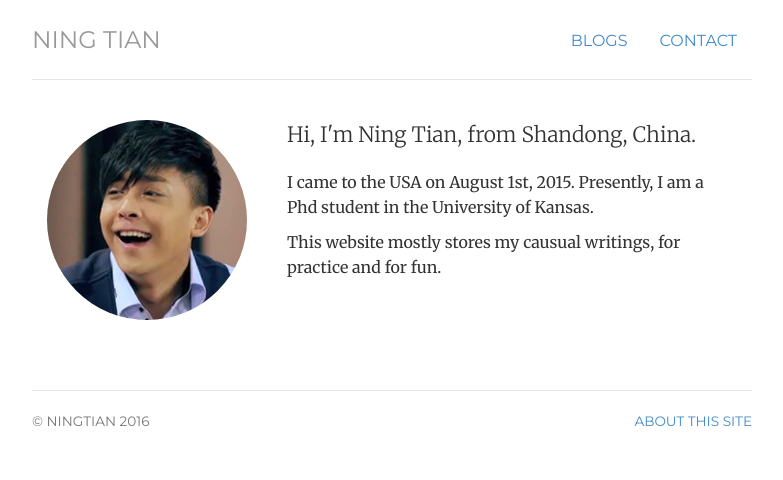
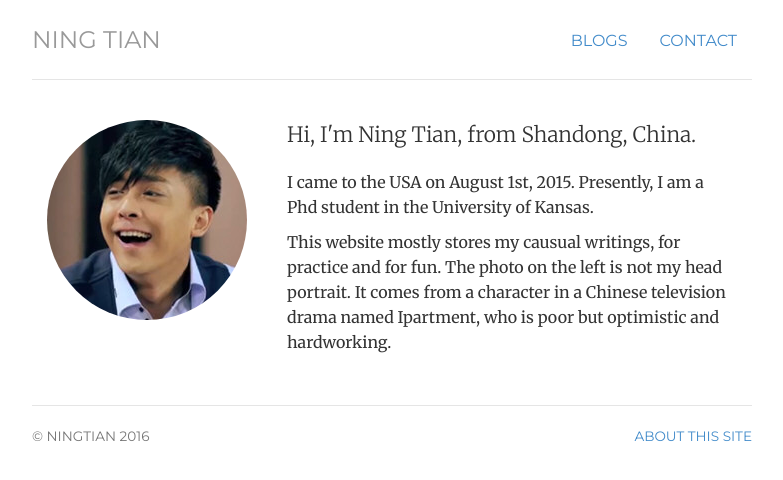
Before and after one commit to ningtian/ningtian.github.io, a Jekyll site: the page built from index.html, in a window 1280 px wide. Shown: the top 480 px of the page, without its empty margins (248-1031 px from the left). Built offline with Jekyll 4.4.1, drawn with Linux system fonts in a browser that asks for light colours.

Commit message:
Update index.html

```diff
--- a/index.html
+++ b/index.html
@@ -22,7 +22,8 @@ description: Ning Tian is a phd student living and working in Lawrence.
 	<p> I came to the USA on August 1st, 2015. Presently, I am a Phd student in the University of Kansas.
 
 
-        <p>This website mostly stores my causual writings, for practice and for fun. </p>
+        <p>This website mostly stores my causual writings, for practice and for fun. The photo on the left is not my head portrait.
+	    It comes from a character in a Chinese television drama named Ipartment, who is poor but optimistic and hardworking.  </p>
 
 
 
```
